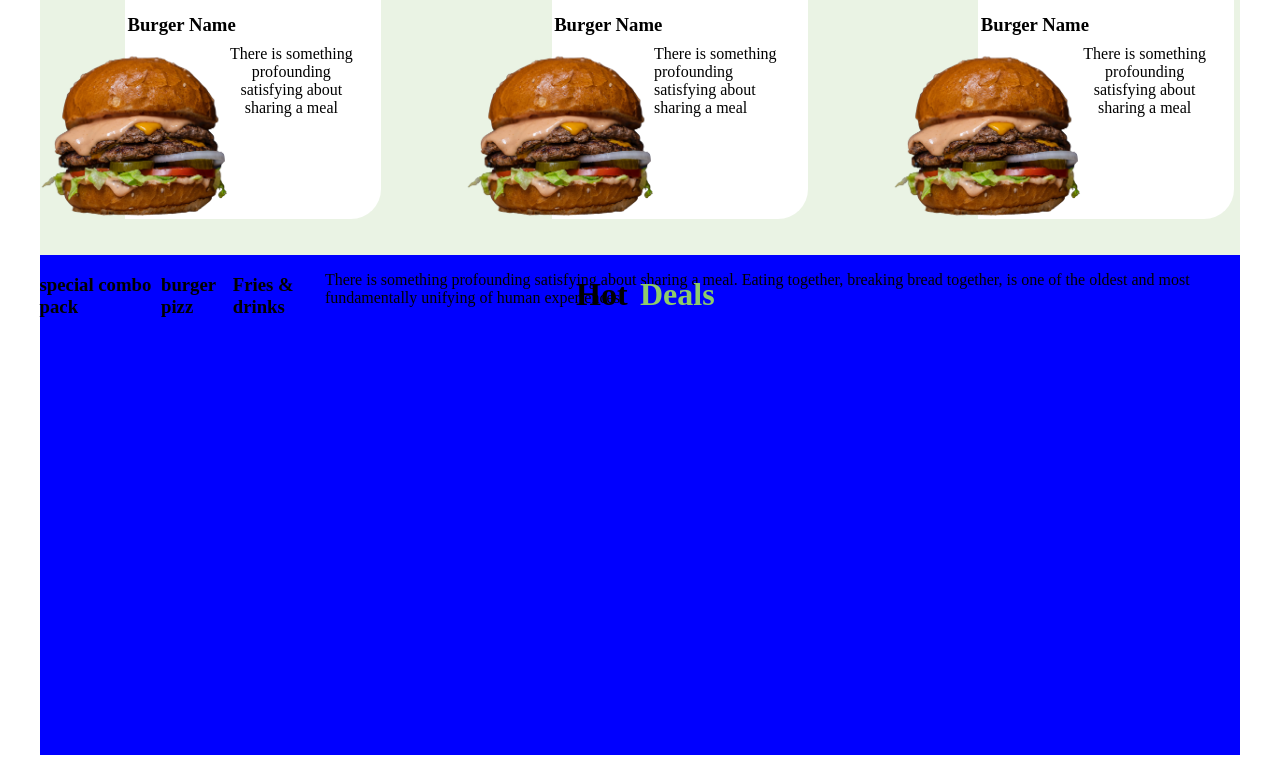
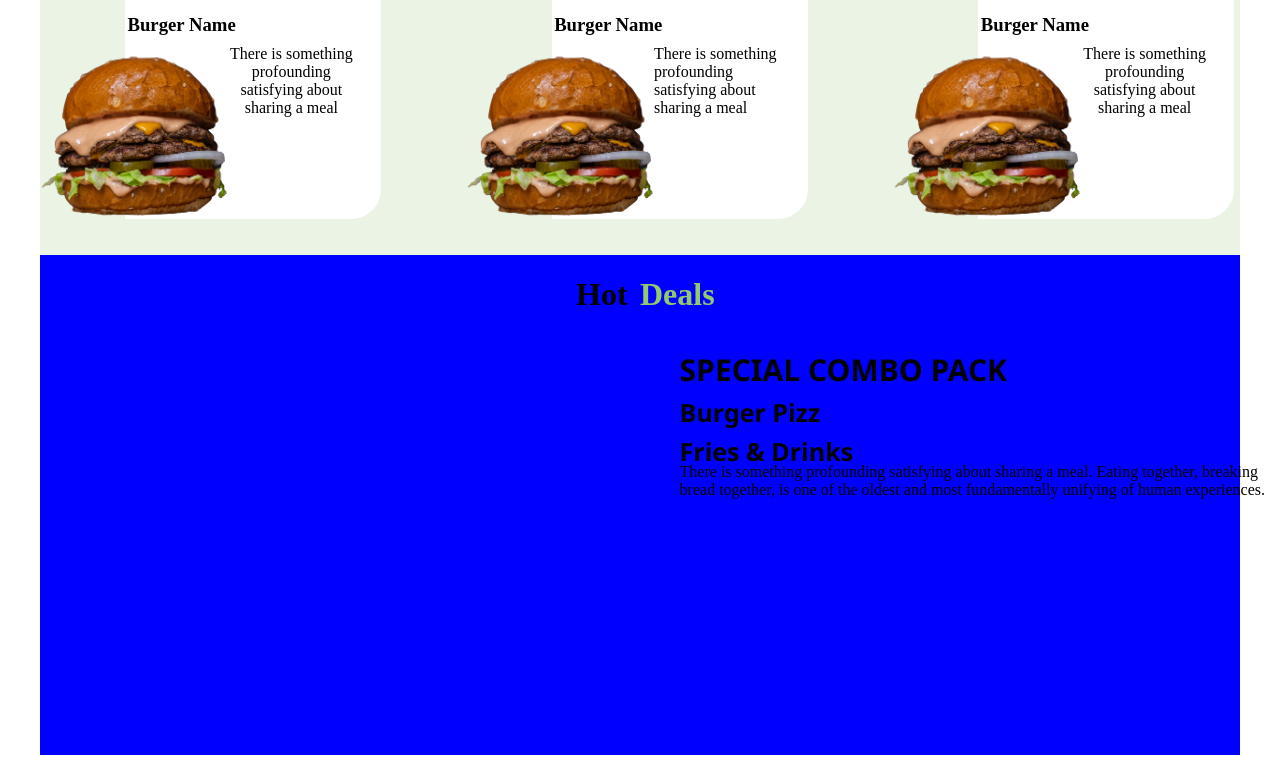
Before and after one commit to samkhm/StreetFoodWebsite, a plain HTML site: page index.html in a window 1280 px wide. Shown: the part 1703-2466 px from the top of the page. Drawn offline with Linux system fonts and the light colour scheme; files whose address does not match are found by name.

Commit message:
added a new paragraph

```diff
--- a/index.css
+++ b/index.css
@@ -549,3 +549,41 @@ button {
   .deals h1{
     color: #8ECB6B;
   }
+  .combo{
+    position: absolute;
+    margin-left: 50%;
+    margin-top: 5%;
+  }
+  .combo h3{
+    text-transform: uppercase;
+    font-size: 30px;
+    font-family: 'Segoe UI', Tahoma, Geneva, Verdana, sans-serif;
+  }
+  .pizz{
+    position: absolute;
+    margin-left: 50%;
+    margin-top: 9%;
+
+  }
+  .pizz h3{
+    text-transform: capitalize;
+    font-family: 'Segoe UI', Tahoma, Geneva, Verdana, sans-serif;
+    font-size: 25px;
+  }
+  .fries{
+    position: absolute;
+    margin-left: 50%;
+    margin-top: 12%;
+  }
+  .fries h3{
+    text-transform: capitalize;
+    font-size: 25px;
+    font-family: 'Segoe UI', Tahoma, Geneva, Verdana, sans-serif;
+
+  }
+
+  .essay{
+    position: absolute;
+    margin-left: 50%;
+    margin-top: 15%;
+  }
```
